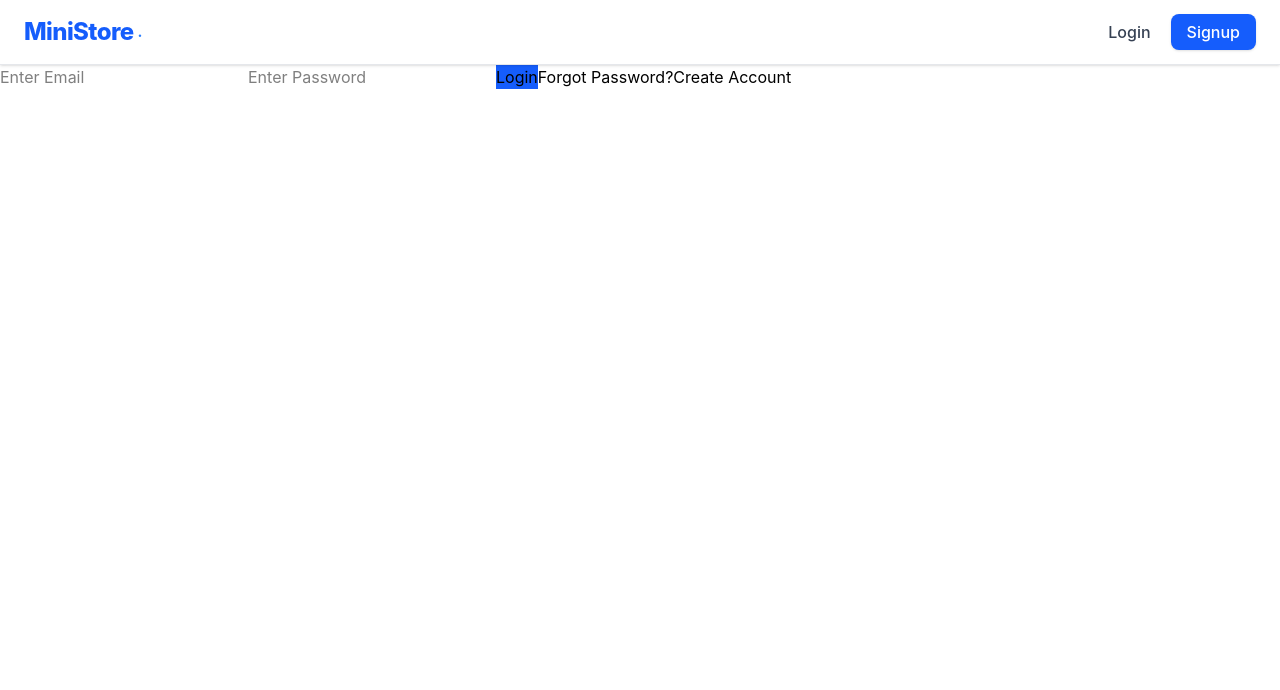
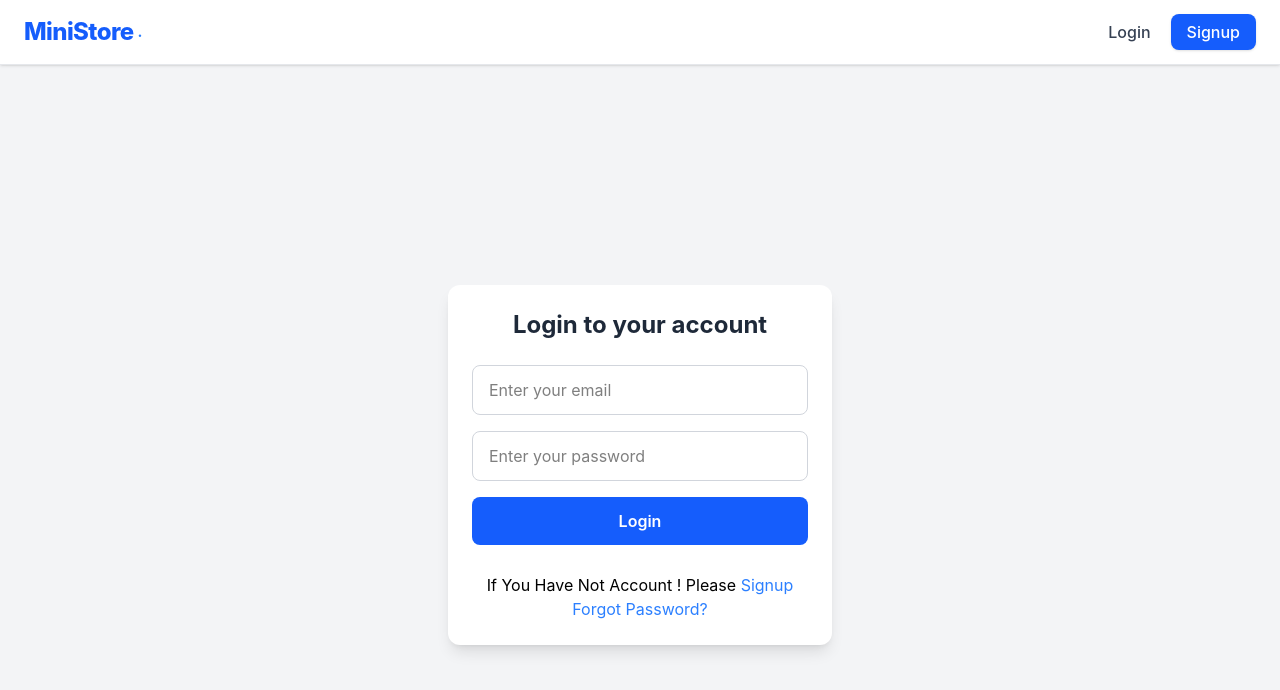
Before and after one commit to code-with-arif59/MiniStore, a React (Vite) app in the folder Frontend/: page / in a window 1280 px wide. Shown: the top 690 px of the page. Built offline with nearby package versions, Linux system fonts and the light colour scheme; no server answers.

Commit message:
Fix cart route

```diff
--- a/Frontend/src/Pages/Login.jsx
+++ b/Frontend/src/Pages/Login.jsx
@@ -1,7 +1,8 @@
 import React, { useState, useEffect } from "react";
 import api from "../../api/axios";
-import { useNavigate, Link } from "react-router-dom";
+import { useNavigate } from "react-router-dom";
 import toast from "react-hot-toast";
+import { Link } from "react-router-dom";
 
 export default function Login() {
   const [form, setform] = useState({
@@ -48,8 +49,7 @@ export default function Login() {
 
       const role = userData?.role || "user";
 
-      const token =
-        response.data?.token || response.data?.jwt;
+      const token = response.data?.token || response.data?.jwt;
 
       if (!userId) {
         throw new Error("Invalid User Data received from server");
@@ -80,7 +80,7 @@ export default function Login() {
       const errorMessage =
         error.response?.data?.message ||
         error.message ||
-        "Login failed!";
+        "Login failed! Check backend API route or connection.";
 
       setmsg(errorMessage);
 
@@ -90,58 +90,83 @@ export default function Login() {
   }
 
   return (
-    <div>
-      <form onSubmit={handleSubmit}>
+    <div className="flex items-center justify-center min-h-screen bg-gray-100 px-4">
+      <div className="bg-white p-6 rounded-xl shadow-lg w-[90%] max-w-sm">
 
-        <input
-          type="email"
-          name="email"
-          value={form.email}
-          onChange={handleChnage}
-          placeholder="Enter Email"
-        />
-
-        <input
-          type="password"
-          name="password"
-          value={form.password}
-          onChange={handleChnage}
-          placeholder="Enter Password"
-        />
+        <h2 className="text-2xl font-bold mb-6 text-center text-gray-800">
+          Login to your account
+        </h2>
 
         {msg && (
           <div
-            className={
+            className={`p-3 rounded-lg mb-4 text-center text-sm font-semibold ${
               msg === "Login successful"
                 ? "bg-green-100 text-green-700 border border-green-200"
                 : "bg-red-100 text-red-700 border border-red-200"
-            }
+            }`}
           >
             {msg}
           </div>
         )}
 
+        <form onSubmit={handleSubmit} className="space-y-4">
+
+          <div>
+            <input
+              className="w-full border border-gray-300 rounded-lg px-4 py-3 outline-none focus:border-blue-500 focus:ring-2 focus:ring-blue-200"
+              type="email"
+              name="email"
+              required
+              placeholder="Enter your email"
+              value={form.email}
+              onChange={handleChnage}
+            />
+          </div>
+
+          <div>
+            <input
+              className="w-full border border-gray-300 rounded-lg px-4 py-3 outline-none focus:border-blue-500 focus:ring-2 focus:ring-blue-200"
+              type="password"
+              name="password"
+              autoComplete="current-password"
+              required
+              placeholder="Enter your password"
+              value={form.password}
+              onChange={handleChnage}
+            />
+          </div>
+
           <button
             type="submit"
             disabled={loading}
-          className={
+            className={`w-full text-white py-3 rounded-lg font-semibold transition ${
               loading
                 ? "bg-gray-400 cursor-not-allowed"
                 : "bg-blue-600 hover:bg-blue-700"
-          }
+            }`}
           >
             {loading ? "Logging in..." : "Login"}
           </button>
 
-        <Link to="/forgot-password">
+          <p className="text-center mt-3">
+            If You Have Not Account ! Please{" "}
+            <Link
+              to="/signup"
+              className="text-blue-500 hover:underline"
+            >
+              Signup
+            </Link>
+
+            <Link
+              to="/forgot-password"
+              className="block text-center text-blue-500 hover:underline"
+            >
               Forgot Password?
             </Link>
-
-        <Link to="/signup">
-          Create Account
-        </Link>
+          </p>
 
         </form>
       </div>
+    </div>
   );
 }
```
Lines whose indentation alone changed are shown as unchanged.
